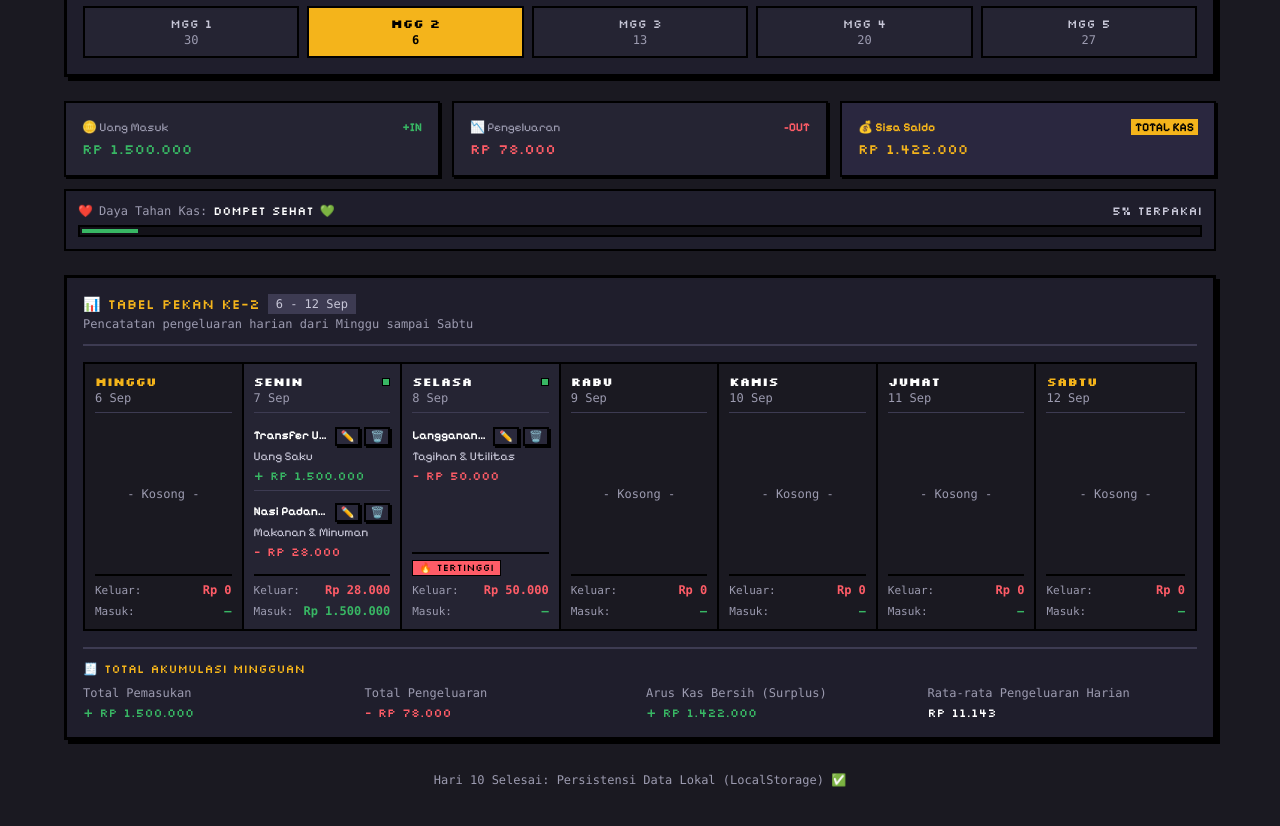
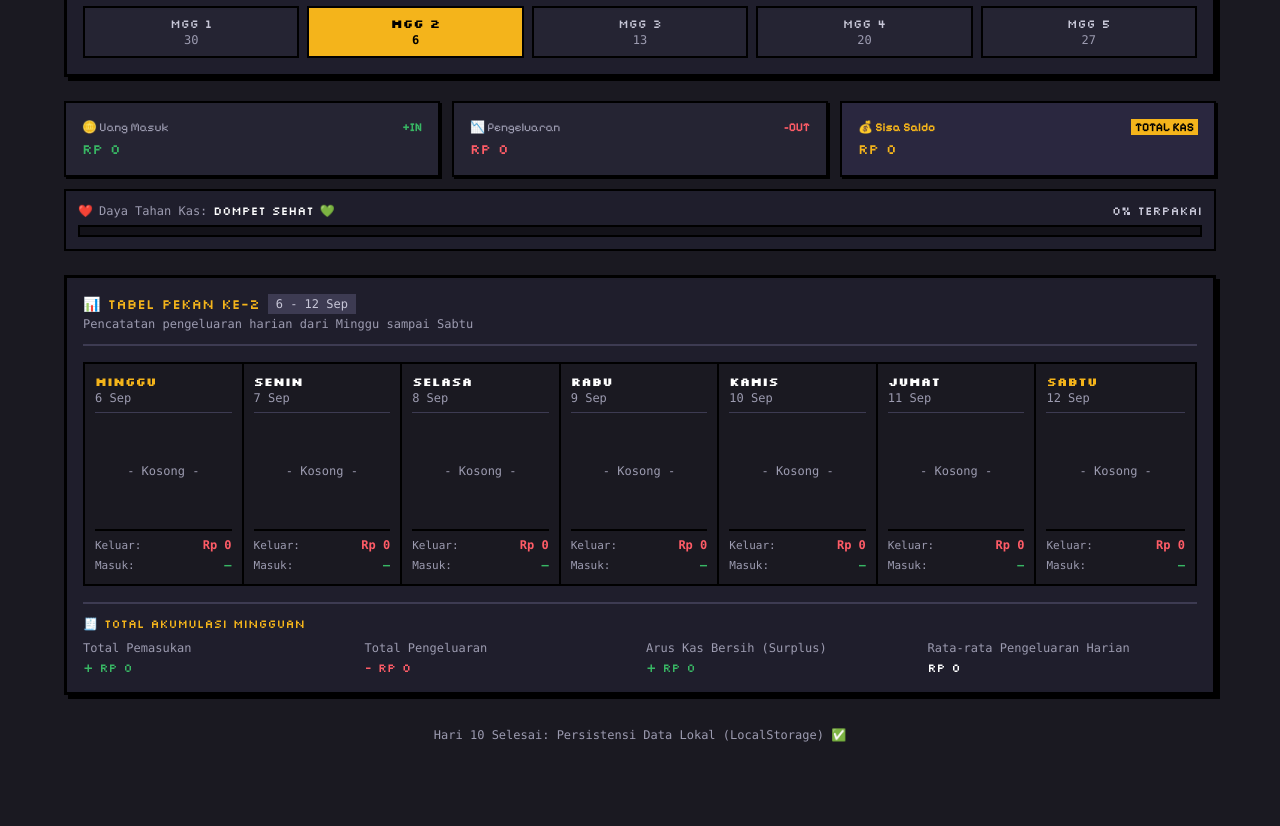
Before and after one commit to raintyaa/pixel-finance-tracker, a React (Vite) app: page / in a window 1280 px wide. Shown: the part 460-1286 px from the top of the page. After the commit the page ends 1243 px from the top, so only its background shows below. Built offline with nearby package versions, Linux system fonts and the light colour scheme.

Commit message:
chore: clear sample transactions and reset ledger to zero state

```diff
--- a/src/App.tsx
+++ b/src/App.tsx
@@ -5,7 +5,7 @@ import PeriodNavigator, { type ViewScope } from './components/PeriodNavigator'
 import TransactionModal from './components/TransactionModal'
 import WeeklyTable from './components/WeeklyTable'
 import type { Transaction } from './types/finance'
-import { getWeeksInMonth } from './utils/date'
+import { getTodayDateString, getWeeksInMonth } from './utils/date'
 import { loadTransactions, saveTransactions } from './utils/storage'
 
 export default function App() {
@@ -23,9 +23,15 @@ export default function App() {
   const [deletingTransaction, setDeletingTransaction] = useState<Transaction | null>(null)
 
   // 1. State Periode Navigasi (Tahun, Bulan, Pekan, & Filter Saldo)
-  const [selectedYear, setSelectedYear] = useState<number>(2026)
-  const [selectedMonth, setSelectedMonth] = useState<number>(9) // 9 = September
-  const [selectedWeek, setSelectedWeek] = useState<number>(2)   // Default: Minggu ke-2 (ada data uji coba)
+  const [selectedYear, setSelectedYear] = useState<number>(() => new Date().getFullYear())
+  const [selectedMonth, setSelectedMonth] = useState<number>(() => new Date().getMonth() + 1)
+  const [selectedWeek, setSelectedWeek] = useState<number>(() => {
+    const today = new Date()
+    const currentWeeks = getWeeksInMonth(today.getFullYear(), today.getMonth() + 1)
+    const todayIso = getTodayDateString()
+    const match = currentWeeks.find((w) => todayIso >= w.startDate && todayIso <= w.endDate)
+    return match ? match.weekNumber : 1
+  })
   const [viewScope, setViewScope] = useState<ViewScope>('month') // 'month' atau 'all'
 
   // 2. Hitung Daftar Pekan untuk Bulan yang Aktif
@@ -58,9 +64,15 @@ export default function App() {
   }
 
   const handleResetToday = () => {
-    setSelectedYear(2026)
-    setSelectedMonth(9)
-    setSelectedWeek(2)
+    const today = new Date()
+    const y = today.getFullYear()
+    const m = today.getMonth() + 1
+    setSelectedYear(y)
+    setSelectedMonth(m)
+    const currentWeeks = getWeeksInMonth(y, m)
+    const todayIso = getTodayDateString()
+    const match = currentWeeks.find((w) => todayIso >= w.startDate && todayIso <= w.endDate)
+    setSelectedWeek(match ? match.weekNumber : 1)
   }
 
   // 3B. Handler Tambah Transaksi Baru (Hari 7: Form & Modal Input Cepat)
--- a/src/data/initialData.ts
+++ b/src/data/initialData.ts
@@ -14,33 +14,5 @@ export const DEFAULT_CATEGORIES: Category[] = [
     { id: 'cat-other-inc', name: 'Pemasukan Lain / Hadiah', icon: '🎁', type: 'income' },
 ]
 
-// 2. Data Sampel Transaksi Awal untuk Pengujian
-export const INITIAL_TRANSACTIONS: Transaction[] = [
-    {
-        id: 'tx-1',
-        type: 'income',
-        amount: 1500000,
-        description: 'Transfer Uang Saku Bulanan',
-        category: 'Uang Saku',
-        date: '2026-09-07',
-        dayOfWeek: 1, // Senin
-    },
-    {
-        id: 'tx-2',
-        type: 'expense',
-        amount: 28000,
-        description: 'Nasi Padang + Es Teh',
-        category: 'Makanan & Minuman',
-        date: '2026-09-07',
-        dayOfWeek: 1, // Senin
-    },
-    {
-        id: 'tx-3',
-        type: 'expense',
-        amount: 50000,
-        description: 'Langganan Internet / Kuota',
-        category: 'Tagihan & Utilitas',
-        date: '2026-09-08',
-        dayOfWeek: 2, // Selasa
-    }
-]
+// 2. Data Transaksi Awal (Dikosongkan agar mulai bersih dari 0)
+export const INITIAL_TRANSACTIONS: Transaction[] = []
--- a/src/utils/storage.ts
+++ b/src/utils/storage.ts
@@ -5,7 +5,7 @@ import type { Transaction } from '../types/finance'
  * Utilitas persistensi data transaksi di LocalStorage.
  * Menggunakan Web Storage API bawaan browser tanpa dependensi tambahan.
  */
-export const STORAGE_KEY = 'pixel_ledger_transactions_v1'
+export const STORAGE_KEY = 'pixel_ledger_transactions_v2'
 
 /** Cek ketersediaan LocalStorage (mis. private browsing / SSR) tanpa melempar error. */
 function getStorage(): Storage | null {
@@ -25,6 +25,11 @@ export function loadTransactions(): Transaction[] {
   if (!storage) return INITIAL_TRANSACTIONS
 
   try {
+    // Bersihkan data contoh versi lama jika ada
+    if (storage.getItem('pixel_ledger_transactions_v1')) {
+      storage.removeItem('pixel_ledger_transactions_v1')
+    }
+
     const raw = storage.getItem(STORAGE_KEY)
     if (!raw) return INITIAL_TRANSACTIONS
 
@@ -63,6 +68,7 @@ export function resetTransactionsToDefault(): void {
 
   try {
     storage.removeItem(STORAGE_KEY)
+    storage.removeItem('pixel_ledger_transactions_v1')
   } catch (error) {
     console.warn('Gagal mereset transaksi di LocalStorage:', error)
   }
```
